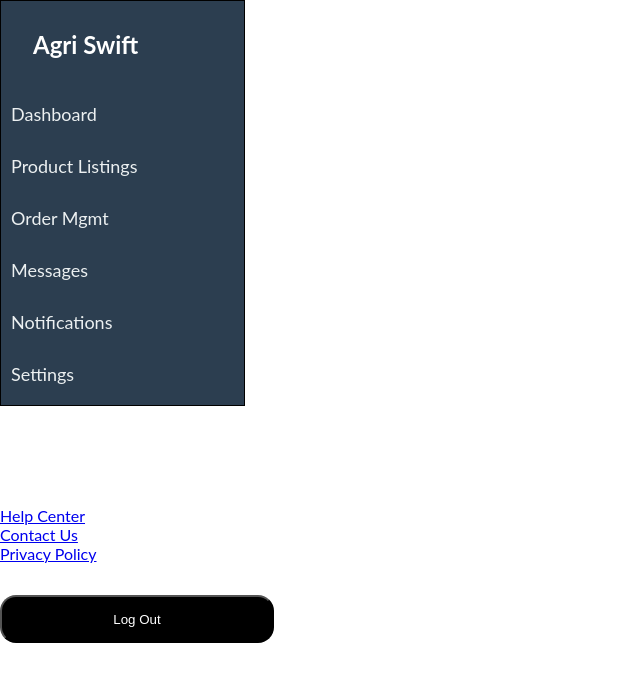
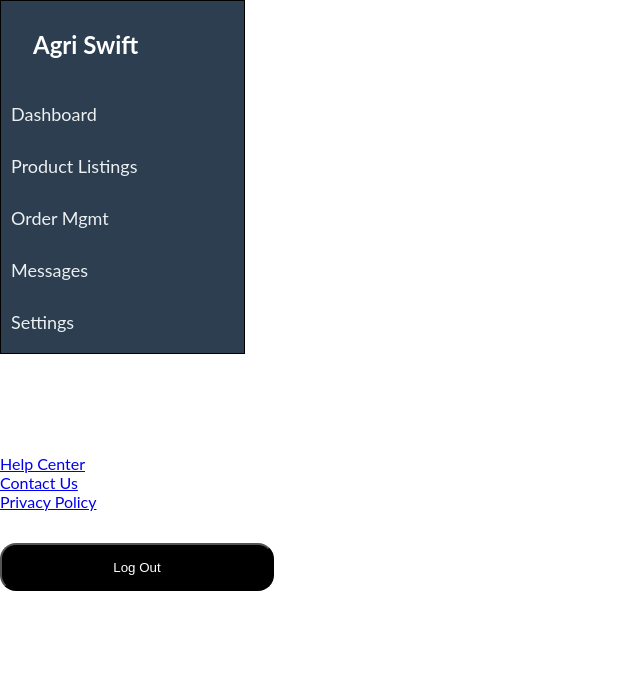
Before and after one commit to temidayobelloh/Agri_Swift, a React (Create React App) app: page / in a window 1280 px wide. Shown: the top 682 px of the page, without its empty margins (0-640 px from the left). Built offline with nearby package versions, Linux system fonts and the light colour scheme.

Commit message:
worked on routing

```diff
--- a/src/App.js
+++ b/src/App.js
@@ -31,9 +31,6 @@ const App = () => {
               <NavLink to="/messages" activeClassName="active">Messages</NavLink>
             </li>
             <li>
-              <NavLink to="/notifications" activeClassName="active">Notifications</NavLink>
-            </li>
-            <li>
               <NavLink to="/settings" activeClassName="active">Settings</NavLink>
             </li>
           </ul>
@@ -45,7 +42,6 @@ const App = () => {
             <Route path="/product-listings" element={<ProductListing />} />
             <Route path="/crop-management" element={<CropManagement />} />
             <Route path="/messages" element={<Messages />} />
-            <Route path="/notifications" element={<Notifications />} />
             <Route path="/settings" element={<Settings />} />
             <Route path="/signin" element={<SignInPage />} />
             <Route path="/signup" element={<SignUp/>}/>
```
